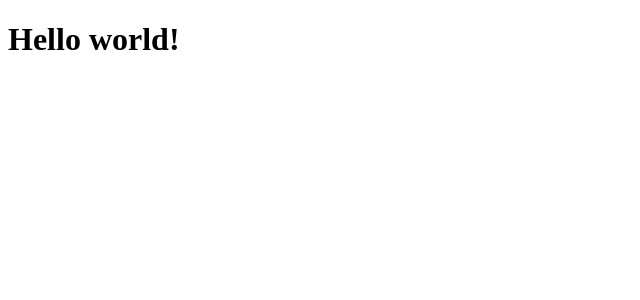
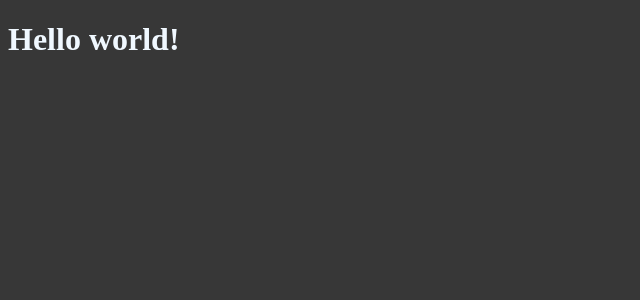
Before and after one commit to danielbarczynski/learning-react, a React (Create React App) app: page / in a window 1280 px wide. Shown: the top 300 px of the page, without its empty margins (0-640 px from the left). Built offline with nearby package versions, Linux system fonts and the light colour scheme.

Commit message:
component

```diff
--- a/public/index.html
+++ b/public/index.html
@@ -11,8 +11,7 @@
     />
     <title>React App</title>
   </head>
-  <body>
-    <noscript>You need to enable JavaScript to run this app.</noscript>
+  <body style="background-color: rgb(55, 55, 55); color: aliceblue;">
     <div id="root"></div>
   </body>
 </html>
--- /dev/null
+++ b/src/App.js
@@ -0,0 +1,9 @@
+import React from "react";
+
+function App(){
+    return (
+        <h1>Hello world!</h1>
+    )
+}
+
+export default App
--- a/src/index.js
+++ b/src/index.js
@@ -1,6 +1,8 @@
-import React from "react";
-import ReactDOM from "react-dom/client";
+import React from 'react';
+import ReactDOM from 'react-dom/client';
+import App from './App';
 
-const element = <h1>Hello world!</h1>;
 const root = ReactDOM.createRoot(document.getElementById('root'));
-root.render(element);
+root.render(
+    <App/>
+);
```
